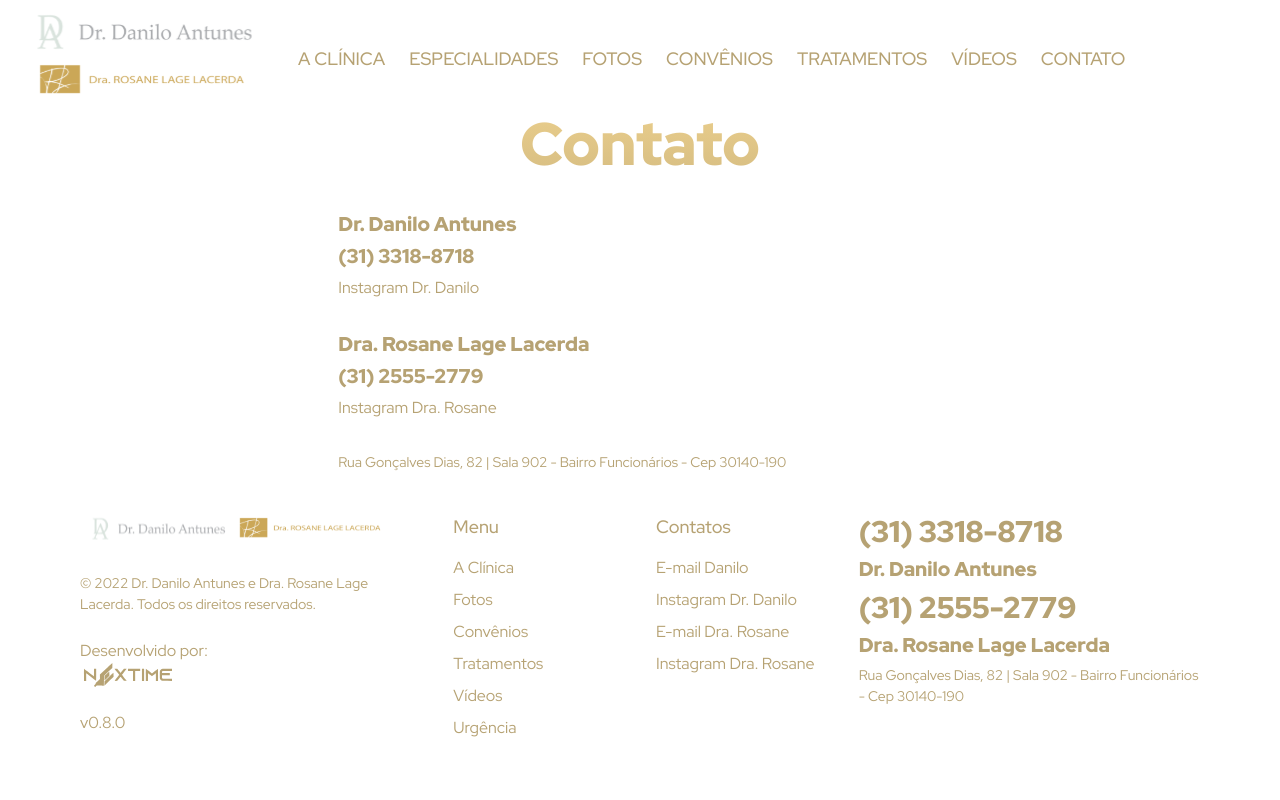
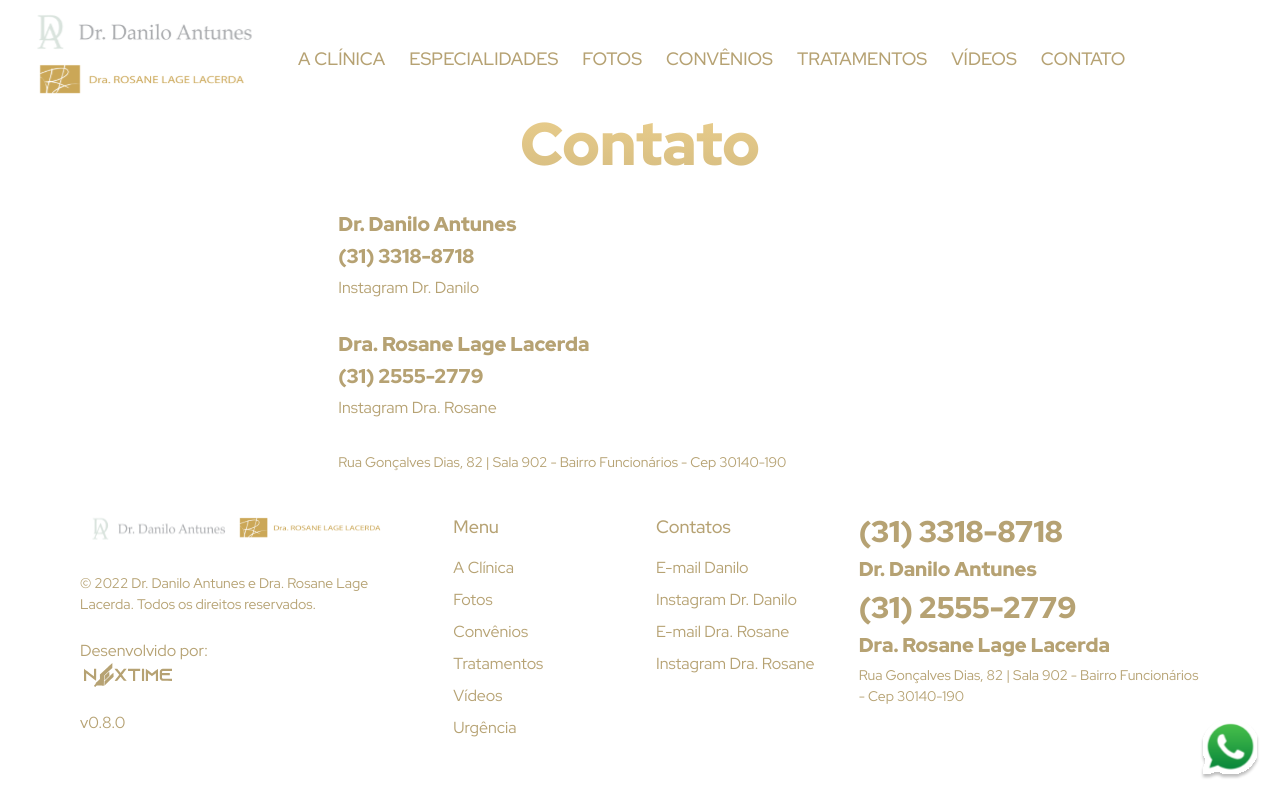
Before and after one commit to odontosos24horas/danilo, a Next.js app: page /contato in a window 1280 px wide. Built offline with nearby package versions, Linux system fonts and the light colour scheme.

Commit message:
feat: add botao do whatsapp

```diff
--- a/src/components/organisms/nextHeader/index.tsx
+++ b/src/components/organisms/nextHeader/index.tsx
@@ -232,6 +232,7 @@ const NextHeader = () => {
   const { isOpen, onToggle } = useDisclosure()
 
   return (
+    <header>
       <Container maxW="container.xl">
         <HStack color={'gray.600'} spacing="24px" minH="100px" align={'center'} mt={2}>
           <Box w={'250px'}>
@@ -274,6 +275,7 @@ const NextHeader = () => {
           <MobileNav />
         </Collapse>
       </Container>
+    </header>
   )
 }
 
--- a/src/components/templates/nextLayout/index.tsx
+++ b/src/components/templates/nextLayout/index.tsx
@@ -2,16 +2,21 @@ import Head from 'next/head'
 import React, { PropsWithChildren } from 'react'
 import NextHeader from '../../organisms/nextHeader'
 import NextFooter from '../../organisms/nextFooter'
+import { Box } from '@chakra-ui/react'
+import Link from 'next/link'
+import NextWhatsIcon from '../../atoms/nextWhatsIcon'
 
 type Props = {
   title?: string
   description?: string
+  nextSocialNetwork?: string
 }
 
 const NextLayout = ({
   children,
   title = 'Implantes dentários BH | Periodontia',
-  description = 'Odonto SOS tem atendimentos 24 horas de urgência odontológica em BH e região metropolitana de Belo Horizonte. Oferece dentistas de plantão 24 horas na região da Savassi em BH.'
+  description = 'Odonto SOS tem atendimentos 24 horas de urgência odontológica em BH e região metropolitana de Belo Horizonte. Oferece dentistas de plantão 24 horas na região da Savassi em BH.',
+  nextSocialNetwork = 'https://api.whatsapp.com/send?phone=553197376623&text=Ol%C3%A1,%20Dr.%20Danilo.'
 }: PropsWithChildren<Props>) => {
   return (
     <>
@@ -19,16 +24,16 @@ const NextLayout = ({
         <title>{title}</title>
         <meta name="description" content={description} />
       </Head>
-
-      <header>
-        <NextHeader />
-      </header>
-
+      <NextHeader />
       <main>{children}</main>
-
-      <footer>
-        <NextFooter />
-      </footer>
+      <NextFooter />
+      <Box position="fixed" width="60px" height="60px" zIndex={100} bottom="20px" right="20px">
+        <Link href={nextSocialNetwork}>
+          <a target="_blank" rel="noreferrer">
+            <NextWhatsIcon />
+          </a>
+        </Link>
+      </Box>
     </>
   )
 }
```
Lines whose indentation alone changed are shown as unchanged.
